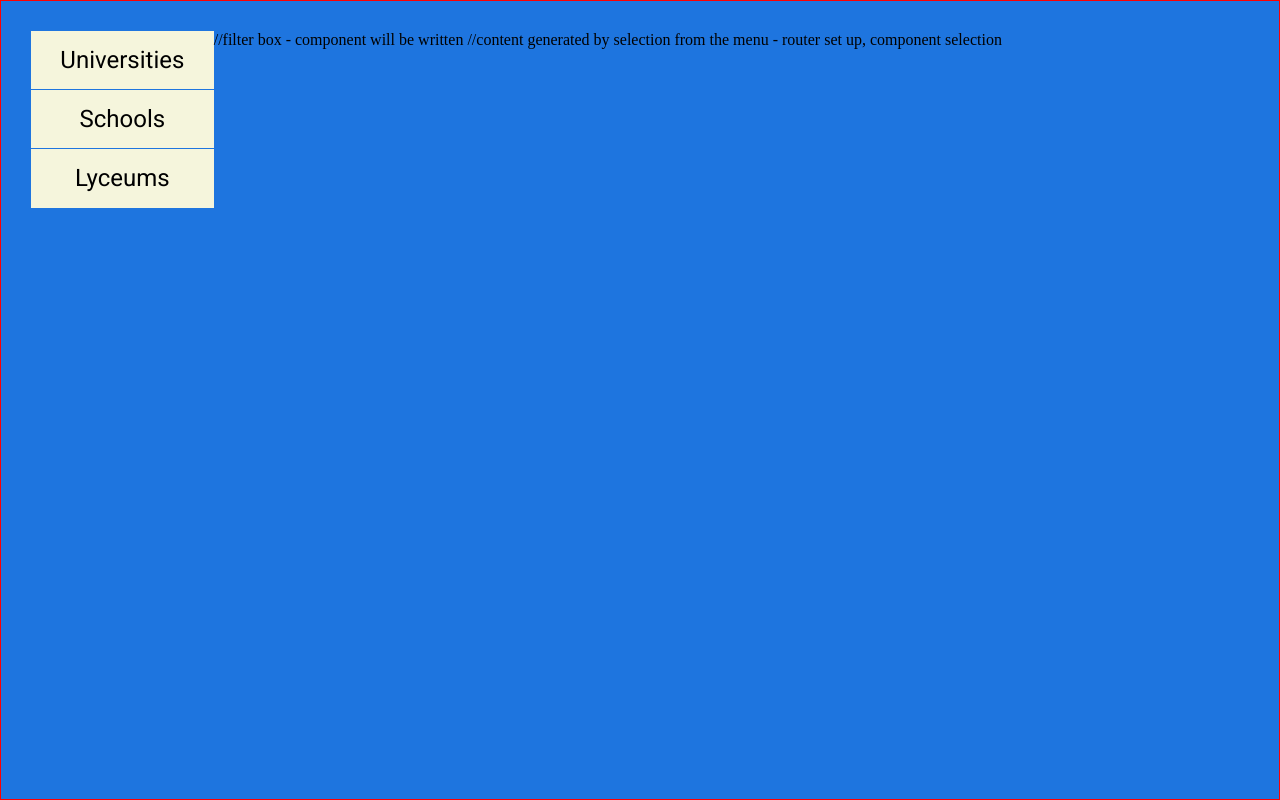
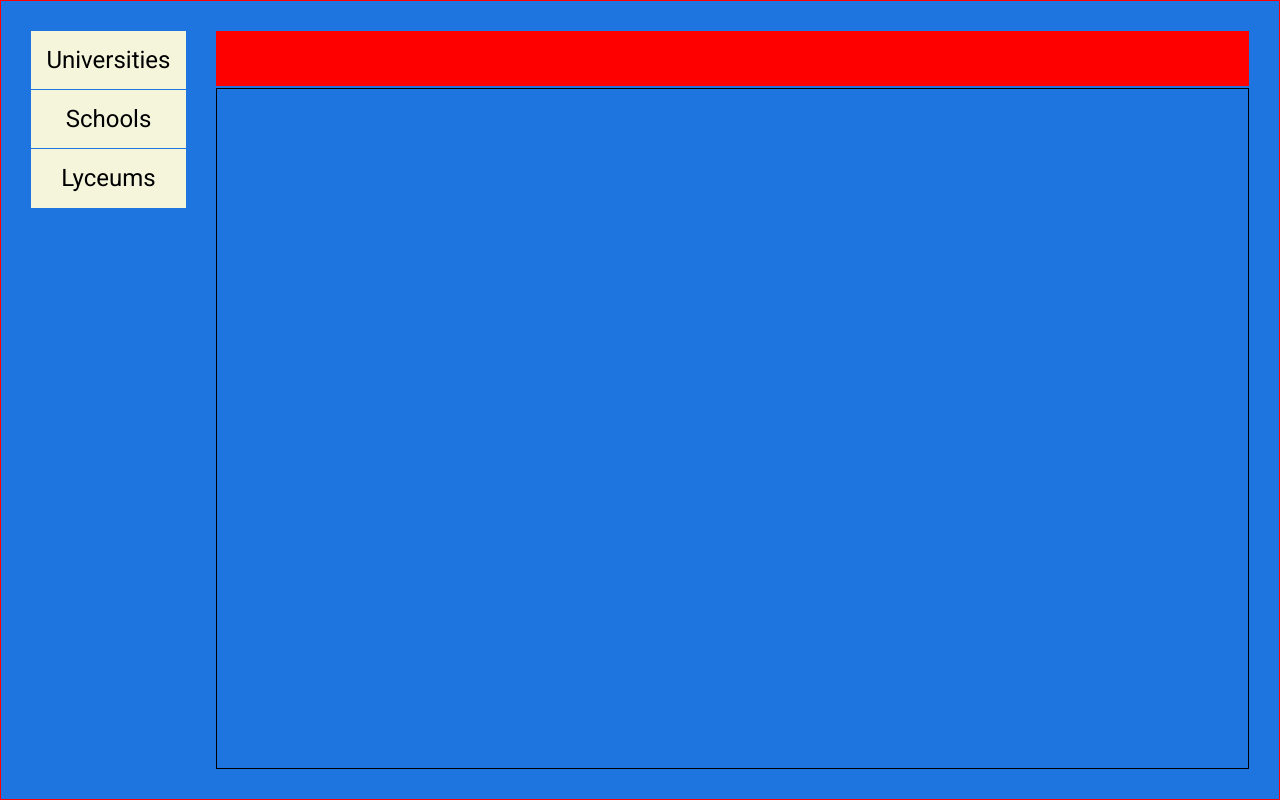
Before and after one commit to tooralscript/schools, a React (Vite) app: page /content in a window 1280 px wide. Built offline with nearby package versions, Linux system fonts and the light colour scheme.

Commit message:
progress

```diff
--- /dev/null
+++ b/src/components/GeneratedLyceums.jsx
@@ -0,0 +1,7 @@
+import React from 'react'
+
+export default function GeneratedLyceums() {
+  return (
+    <div>GeneratedLyceums</div>
+  )
+}
--- /dev/null
+++ b/src/components/GeneratedSchools.jsx
@@ -0,0 +1,7 @@
+import React from 'react'
+
+export default function GeneratedSchools() {
+  return (
+    <div>GeneratedSchools</div>
+  )
+}
--- /dev/null
+++ b/src/components/GeneratedUnis.jsx
@@ -0,0 +1,7 @@
+import React from 'react'
+
+export default function GeneratedUnis() {
+  return (
+    <div>GeneratedUnis</div>
+  )
+}
--- /dev/null
+++ b/src/components/LyceumFilter.jsx
@@ -0,0 +1,7 @@
+import React from 'react'
+
+export default function LyceumFilter() {
+  return (
+    <div>LyceumFilter</div>
+  )
+}
--- /dev/null
+++ b/src/components/SchoolFilter.jsx
@@ -0,0 +1,7 @@
+import React from 'react'
+
+export default function SchoolFilter() {
+  return (
+    <div>SchoolFilter</div>
+  )
+}
--- /dev/null
+++ b/src/components/UniFilter.jsx
@@ -0,0 +1,10 @@
+import React from 'react';
+import style from "../styles/UniFilter.module.css";
+
+export default function UniFilter() {
+  return (
+    <div>
+
+    </div>
+  )
+}
--- a/src/pages/Content.jsx
+++ b/src/pages/Content.jsx
@@ -1,28 +1,96 @@
 import React from "react";
 import style from "../styles/Content.module.css";
 import { Link } from "react-router-dom";
+import { useState } from "react";
+import { BrowserRouter as Router, Routes, Route } from 'react-router-dom';
+import GeneratedUnis from "../components/GeneratedUnis";
+import GeneratedSchools from "../components/GeneratedSchools";
+import GeneratedLyceums from "../components/GeneratedLyceums";
+import UniFilter from "../components/UniFilter";
+import SchoolFilter from "../components/SchoolFilter";
+import LyceumFilter from "../components/LyceumFilter";
 
 export default function Content() {
+  const [uniClicked, setUniClicked] = useState(false);
+  const [schoolClicked, setSchoolClicked] = useState(false);
+  const [lyceumClicked, setLyceumClicked] = useState(false);
+
+  function handleUniClick() {
+    setUniClicked(true);
+    setSchoolClicked(false);
+    setLyceumClicked(false);
+  }
+
+  function handleSchoolClick() {
+    setUniClicked(false);
+    setSchoolClicked(true);
+    setLyceumClicked(false);
+  }
+
+  function handleLyceumClick() {
+    setUniClicked(false);
+    setSchoolClicked(false);
+    setLyceumClicked(true);
+  }
+
   return (
     <div className={style.container}>
       <div className={style.menu}>
         <nav>
-          <Link to="universities" className={style.link}>Universities</Link>
-          <Link to="schools" className={style.link}>Schools</Link>
-          <Link to="lyceums" className={style.link}>Lyceums</Link>
+          <Link
+            to="universities"
+            className={style.link}
+            onClick={handleUniClick}
+            style={{
+              backgroundColor: uniClicked ? "rgb(190, 116, 6)" : "beige",
+            }}
+          >
+            Universities
+          </Link>
+          <Link
+            to="schools"
+            className={style.link}
+            onClick={handleSchoolClick}
+            style={{
+              backgroundColor: schoolClicked ? "rgb(190, 116, 6)" : "beige",
+            }}
+          >
+            Schools
+          </Link>
+          <Link
+            to="lyceums"
+            className={style.link}
+            onClick={handleLyceumClick}
+            style={{
+              backgroundColor: lyceumClicked ? "rgb(190, 116, 6)" : "beige",
+            }}
+          >
+            Lyceums
+          </Link>
         </nav>
       </div>
 
       <div className={style.rightSide}>
-        //filter box - component will be written
+        {/* filter box - component will be written */}
 
+        <div className={style.filterBox}>
+        <Routes>
+            <Route path="/universities" element={< UniFilter/>} />
+            <Route path="/schools" element={<SchoolFilter/>} />
+            <Route path="/lyceums" element={<LyceumFilter />} />
+          </Routes>
+        </div>
 
+        {/* content generated by selection from the menu - router set up, component selection */}
 
-        //content generated by selection from the menu - router set up, component selection
-
+        <div className={style.generatedContent}>
+          <Routes>
+            <Route path="/universities" element={< GeneratedUnis/>} />
+            <Route path="/schools" element={<GeneratedSchools/>} />
+            <Route path="/lyceums" element={<GeneratedLyceums />} />
+          </Routes>
+        </div>
       </div>
-
-
     </div>
   );
 }
--- a/src/styles/Content.module.css
+++ b/src/styles/Content.module.css
@@ -3,6 +3,7 @@
   height: 100vh;
   background-color: rgb(30, 117, 223);
   display: flex;
+  gap: 30px;
   padding: 30px;
   border: 1px solid red;
 }
@@ -41,10 +42,29 @@
 
 .menu .link:hover {
   background-color: rgb(190, 116, 6);
-  color: white;
 }
 
 .menu .link:nth-of-type(1),
 .menu .link:nth-of-type(2) {
   border-bottom: 1px solid rgb(30, 117, 223);
 }
+
+.rightSide {
+  width: 100%;
+  display: flex;
+  flex-direction: column;
+  gap: 2px;
+}
+
+.filterBox {
+  width: 100%;
+  height: 8%;
+  background-color: red;
+}
+
+.generatedContent {
+  width: 100%;
+  height: 100%;
+  /* background-color: green; */
+  border: 1px solid;
+}
```
Also changed, not shown: src/styles/UniFilter.module.css (added).
